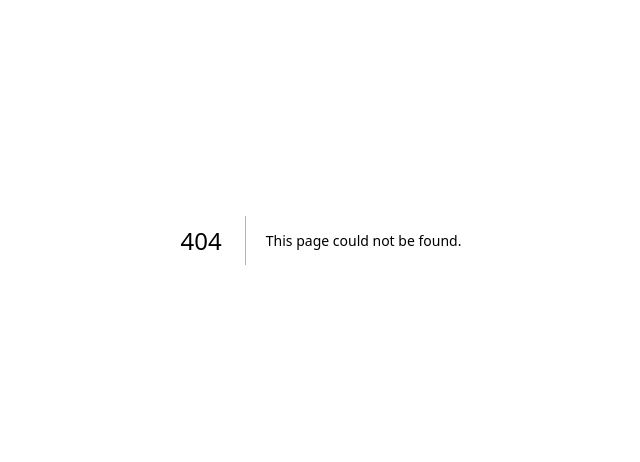
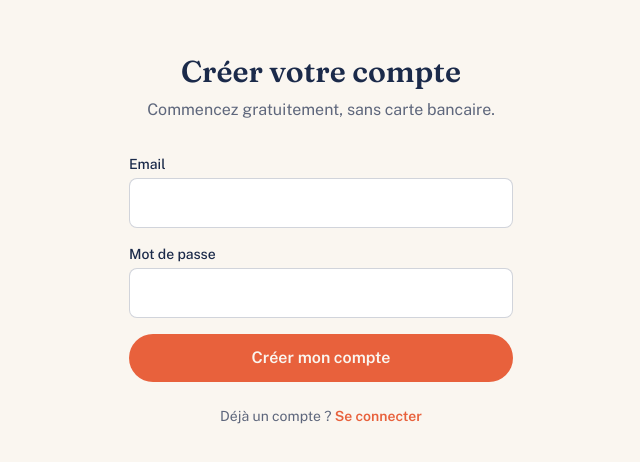
Before and after one commit to tocquevillequentin4-coder/fidele, a Next.js app: page /inscription in a window 1280 px wide. Before the commit this address had no page. Shown: the part 160-622 px from the top of the page, without its empty margins (319-959 px from the left). Built offline with nearby package versions, Linux system fonts and the light colour scheme; no server answers.

Commit message:
Inscription et connexion

```diff
--- /dev/null
+++ b/app/actions/auth.ts
@@ -0,0 +1,47 @@
+"use server";
+
+import { prisma } from "@/lib/prisma";
+import { hashPassword, verifyPassword, createSession, destroySession } from "@/lib/auth";
+import { redirect } from "next/navigation";
+
+export async function signup(formData: FormData) {
+  const email = String(formData.get("email") || "").trim().toLowerCase();
+  const password = String(formData.get("password") || "");
+
+  if (!email || !password || password.length < 8) {
+    redirect("/inscription?erreur=invalide");
+  }
+
+  const existing = await prisma.user.findUnique({ where: { email } });
+  if (existing) {
+    redirect("/inscription?erreur=existe");
+  }
+
+  const passwordHash = await hashPassword(password);
+  const user = await prisma.user.create({ data: { email, passwordHash } });
+  await createSession(user.id);
+  redirect("/app");
+}
+
+export async function login(formData: FormData) {
+  const email = String(formData.get("email") || "").trim().toLowerCase();
+  const password = String(formData.get("password") || "");
+
+  const user = await prisma.user.findUnique({ where: { email } });
+  if (!user) {
+    redirect("/connexion?erreur=invalide");
+  }
+
+  const valid = await verifyPassword(password, user.passwordHash);
+  if (!valid) {
+    redirect("/connexion?erreur=invalide");
+  }
+
+  await createSession(user.id);
+  redirect("/app");
+}
+
+export async function logout() {
+  await destroySession();
+  redirect("/connexion");
+}
--- /dev/null
+++ b/app/connexion/tape page.tsx
@@ -0,0 +1,66 @@
+import { login } from "@/app/actions/auth";
+
+export default function ConnexionPage({
+  searchParams,
+}: {
+  searchParams: { erreur?: string };
+}) {
+  return (
+    <main className="flex min-h-screen flex-col items-center justify-center px-6">
+      <div className="w-full max-w-sm">
+        <h1 className="text-center font-serif text-3xl font-semibold text-marine">
+          Se connecter
+        </h1>
+        <p className="mt-2 text-center text-marine/70">
+          Retrouvez votre tableau de bord.
+        </p>
+
+        {searchParams.erreur === "invalide" && (
+          <p className="mt-4 rounded-lg bg-corail/10 px-4 py-3 text-sm text-corail">
+            Email ou mot de passe incorrect.
+          </p>
+        )}
+
+        <form action={login} className="mt-8 space-y-4">
+          <div>
+            <label htmlFor="email" className="block text-sm font-medium text-marine">
+              Email
+            </label>
+            <input
+              id="email"
+              name="email"
+              type="email"
+              required
+              className="mt-1 w-full rounded-lg border border-marine/20 bg-white px-4 py-3 text-marine outline-none focus:border-corail"
+            />
+          </div>
+          <div>
+            <label htmlFor="password" className="block text-sm font-medium text-marine">
+              Mot de passe
+            </label>
+            <input
+              id="password"
+              name="password"
+              type="password"
+              required
+              className="mt-1 w-full rounded-lg border border-marine/20 bg-white px-4 py-3 text-marine outline-none focus:border-corail"
+            />
+          </div>
+          <button
+            type="submit"
+            className="w-full rounded-full bg-corail px-6 py-3 font-semibold text-creme transition hover:opacity-90"
+          >
+            Se connecter
+          </button>
+        </form>
+
+        <p className="mt-6 text-center text-sm text-marine/70">
+          Pas encore de compte ?{" "}
+          <a href="/inscription" className="font-semibold text-corail">
+            Créer un compte
+          </a>
+        </p>
+      </div>
+    </main>
+  );
+}
--- /dev/null
+++ b/app/inscription/page.tsx
@@ -0,0 +1,72 @@
+import { signup } from "@/app/actions/auth";
+
+export default function InscriptionPage({
+  searchParams,
+}: {
+  searchParams: { erreur?: string };
+}) {
+  return (
+    <main className="flex min-h-screen flex-col items-center justify-center px-6">
+      <div className="w-full max-w-sm">
+        <h1 className="text-center font-serif text-3xl font-semibold text-marine">
+          Créer votre compte
+        </h1>
+        <p className="mt-2 text-center text-marine/70">
+          Commencez gratuitement, sans carte bancaire.
+        </p>
+
+        {searchParams.erreur === "existe" && (
+          <p className="mt-4 rounded-lg bg-corail/10 px-4 py-3 text-sm text-corail">
+            Un compte existe déjà avec cet email.
+          </p>
+        )}
+        {searchParams.erreur === "invalide" && (
+          <p className="mt-4 rounded-lg bg-corail/10 px-4 py-3 text-sm text-corail">
+            Email invalide ou mot de passe trop court (8 caractères minimum).
+          </p>
+        )}
+
+        <form action={signup} className="mt-8 space-y-4">
+          <div>
+            <label htmlFor="email" className="block text-sm font-medium text-marine">
+              Email
+            </label>
+            <input
+              id="email"
+              name="email"
+              type="email"
+              required
+              className="mt-1 w-full rounded-lg border border-marine/20 bg-white px-4 py-3 text-marine outline-none focus:border-corail"
+            />
+          </div>
+          <div>
+            <label htmlFor="password" className="block text-sm font-medium text-marine">
+              Mot de passe
+            </label>
+            <input
+              id="password"
+              name="password"
+              type="password"
+              required
+              minLength={8}
+              className="mt-1 w-full rounded-lg border border-marine/20 bg-white px-4 py-3 text-marine outline-none focus:border-corail"
+            />
+          </div>
+          <button
+            type="submit"
+            className="w-full rounded-full bg-corail px-6 py-3 font-semibold text-creme transition hover:opacity-90"
+          >
+            Créer mon compte
+          </button>
+        </form>
+
+        <p className="mt-6 text-center text-sm text-marine/70">
+          Déjà un compte ?{" "}
+          <a href="/connexion" className="font-semibold text-corail">
+            Se connecter
+          </a>
+        </p>
+      </div>
+    </main>
+  );
+}
--- /dev/null
+++ b/lib/auth.ts
@@ -0,0 +1,44 @@
+import bcrypt from "bcryptjs";
+import { SignJWT, jwtVerify } from "jose";
+import { cookies } from "next/headers";
+
+const secret = new TextEncoder().encode(process.env.SESSION_SECRET);
+const COOKIE_NAME = "fidele_session";
+
+export async function hashPassword(password: string) {
+  return bcrypt.hash(password, 10);
+}
+
+export async function verifyPassword(password: string, hash: string) {
+  return bcrypt.compare(password, hash);
+}
+
+export async function createSession(userId: string) {
+  const token = await new SignJWT({ userId })
+    .setProtectedHeader({ alg: "HS256" })
+    .setExpirationTime("30d")
+    .sign(secret);
+
+  cookies().set(COOKIE_NAME, token, {
+    httpOnly: true,
+    secure: true,
+    sameSite: "lax",
+    path: "/",
+    maxAge: 60 * 60 * 24 * 30,
+  });
+}
+
+export async function getSession() {
+  const token = cookies().get(COOKIE_NAME)?.value;
+  if (!token) return null;
+  try {
+    const { payload } = await jwtVerify(token, secret);
+    return payload as { userId: string };
+  } catch {
+    return null;
+  }
+}
+
+export async function destroySession() {
+  cookies().delete(COOKIE_NAME);
+}
--- /dev/null
+++ b/lib/prisma.ts
@@ -0,0 +1,11 @@
+import { PrismaClient } from "@prisma/client";
+
+const globalForPrisma = globalThis as unknown as {
+  prisma: PrismaClient | undefined;
+};
+
+export const prisma = globalForPrisma.prisma ?? new PrismaClient();
+
+if (process.env.NODE_ENV !== "production") {
+  globalForPrisma.prisma = prisma;
+}
--- a/package.json
+++ b/package.json
@@ -13,13 +13,16 @@
     "next": "14.2.5",
     "react": "^18.3.1",
     "react-dom": "^18.3.1",
-    "@prisma/client": "^5.18.0"
+    "@prisma/client": "^5.18.0",
+    "bcryptjs": "^2.4.3",
+    "jose": "^5.6.3"
   },
   "devDependencies": {
     "typescript": "^5.5.4",
     "@types/node": "^20.14.15",
     "@types/react": "^18.3.3",
     "@types/react-dom": "^18.3.0",
+    "@types/bcryptjs": "^2.4.6",
     "tailwindcss": "^3.4.9",
     "postcss": "^8.4.41",
     "autoprefixer": "^10.4.20",
```
Also changed, not shown: 1 other file (tests, documents, lock files or other folders).
